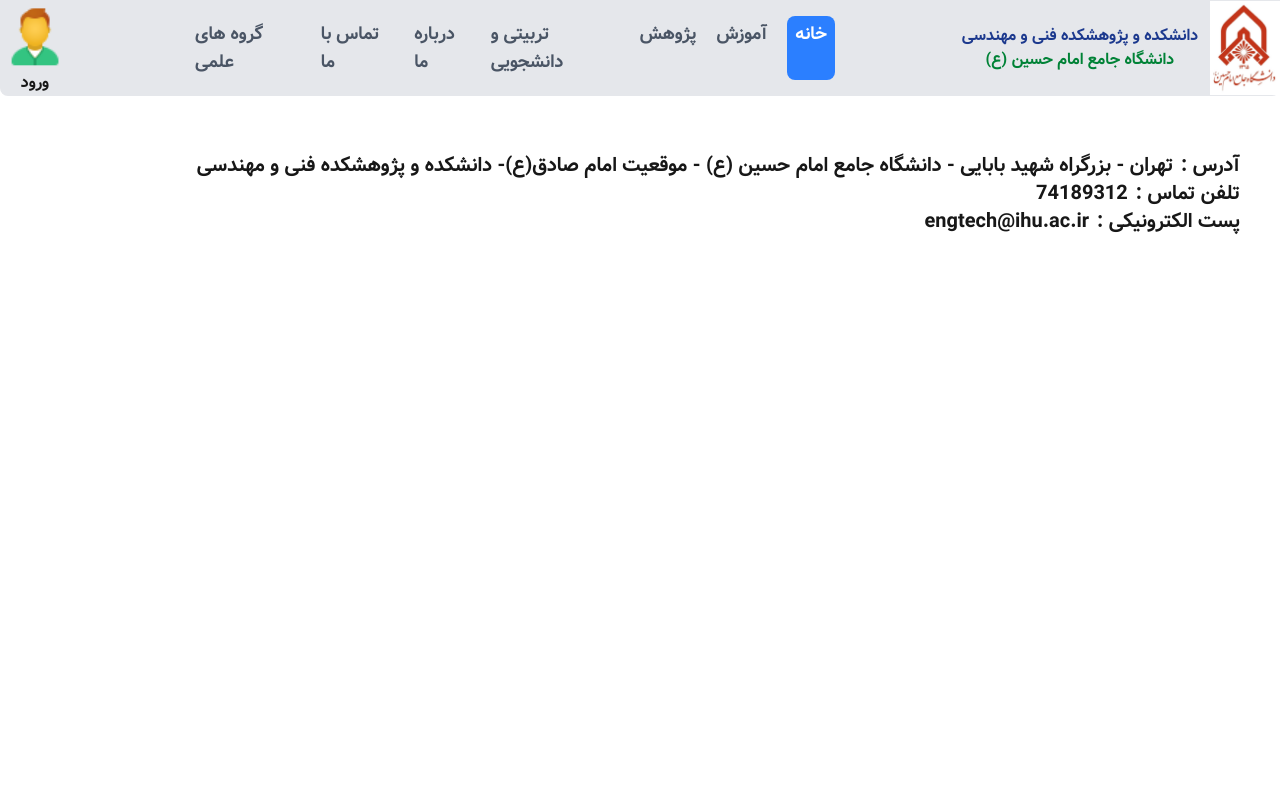
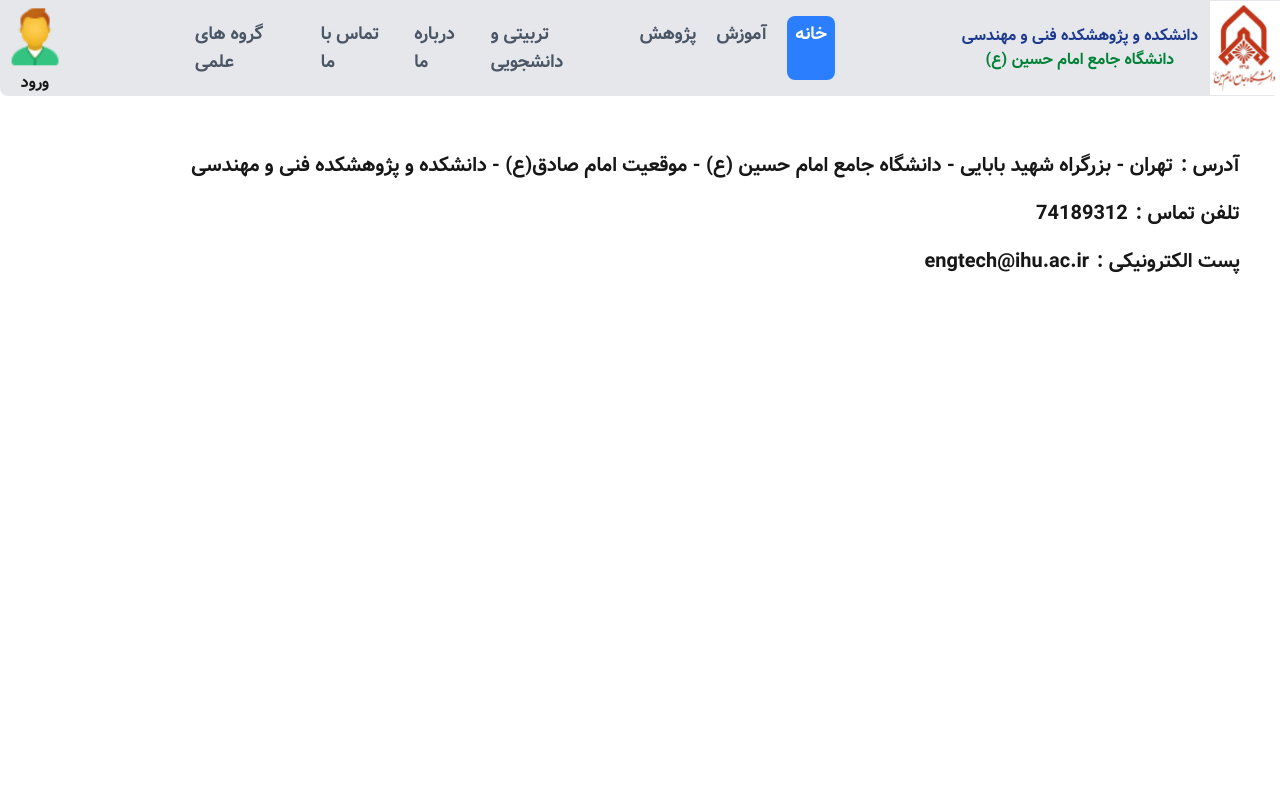
Before and after one commit to MrWebDeveloper20/engtech, a Next.js app: page /ContactUs in a window 1280 px wide. Shown: the top 800 px of the page. Built offline with nearby package versions, Linux system fonts and the light colour scheme.

Commit message:
6 commit

```diff
--- a/app/(front)/ContactUs/page.jsx
+++ b/app/(front)/ContactUs/page.jsx
@@ -2,11 +2,11 @@
 
 const page = () => {
   return (
-    <div className='vazir text-xl w-full h-screen flex flex-col items-center justify-start my-4 p-10'>
+    <div className='vazir text-xl w-full h-screen flex flex-col items-center justify-start gap-5 my-4 p-10'>
       <div className="address w-full flex flex-row-reverse justify-start items-center">
         <h2 className=''>  : آدرس</h2>
         <p className='mr-2'>
-         تهران - بزرگراه شهید بابایی - دانشگاه جامع امام حسین (ع) - موقعیت امام صادق(ع)- دانشكده و پژوهشكده فنی و مهندسی
+         تهران - بزرگراه شهید بابایی - دانشگاه جامع امام حسین (ع) - موقعیت امام صادق(ع) - دانشكده و پژوهشكده فنی و مهندسی
         </p>
       </div>
       <div className="phone w-full flex flex-row-reverse justify-start items-center">
```
